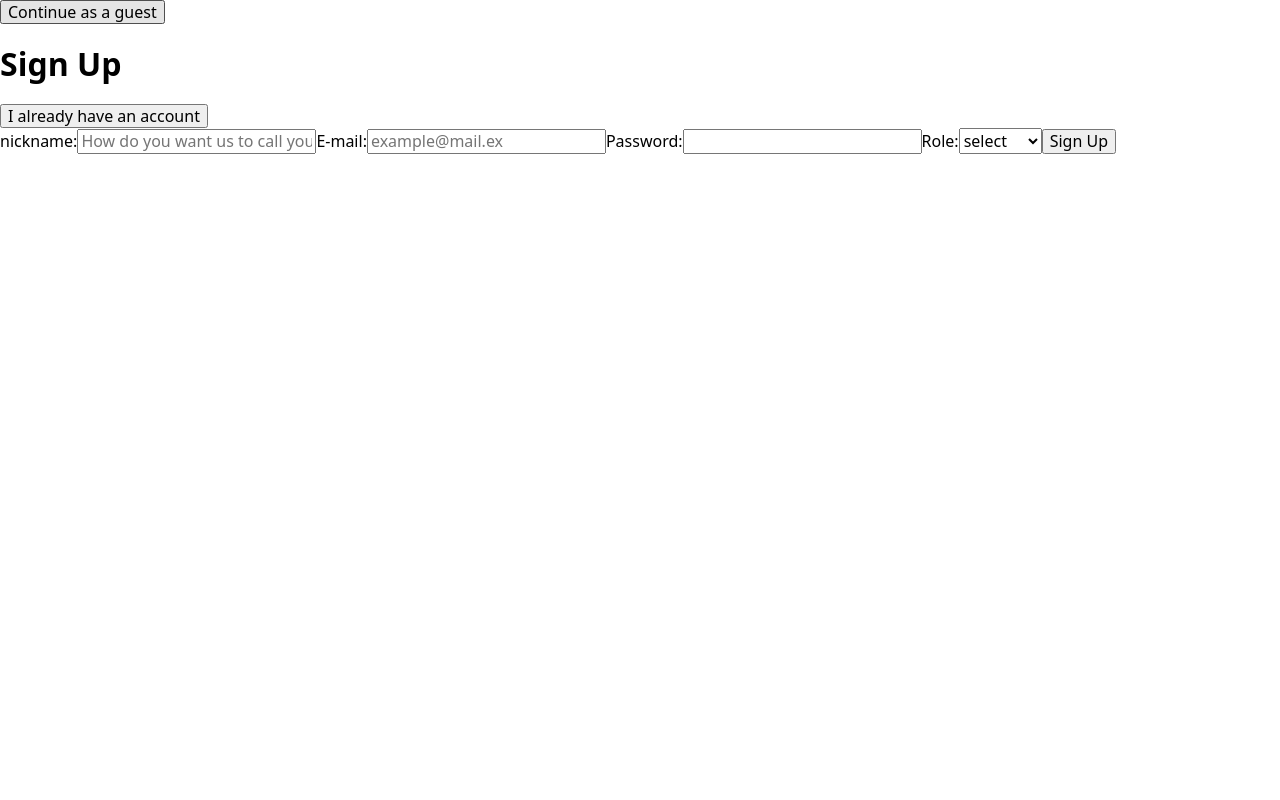
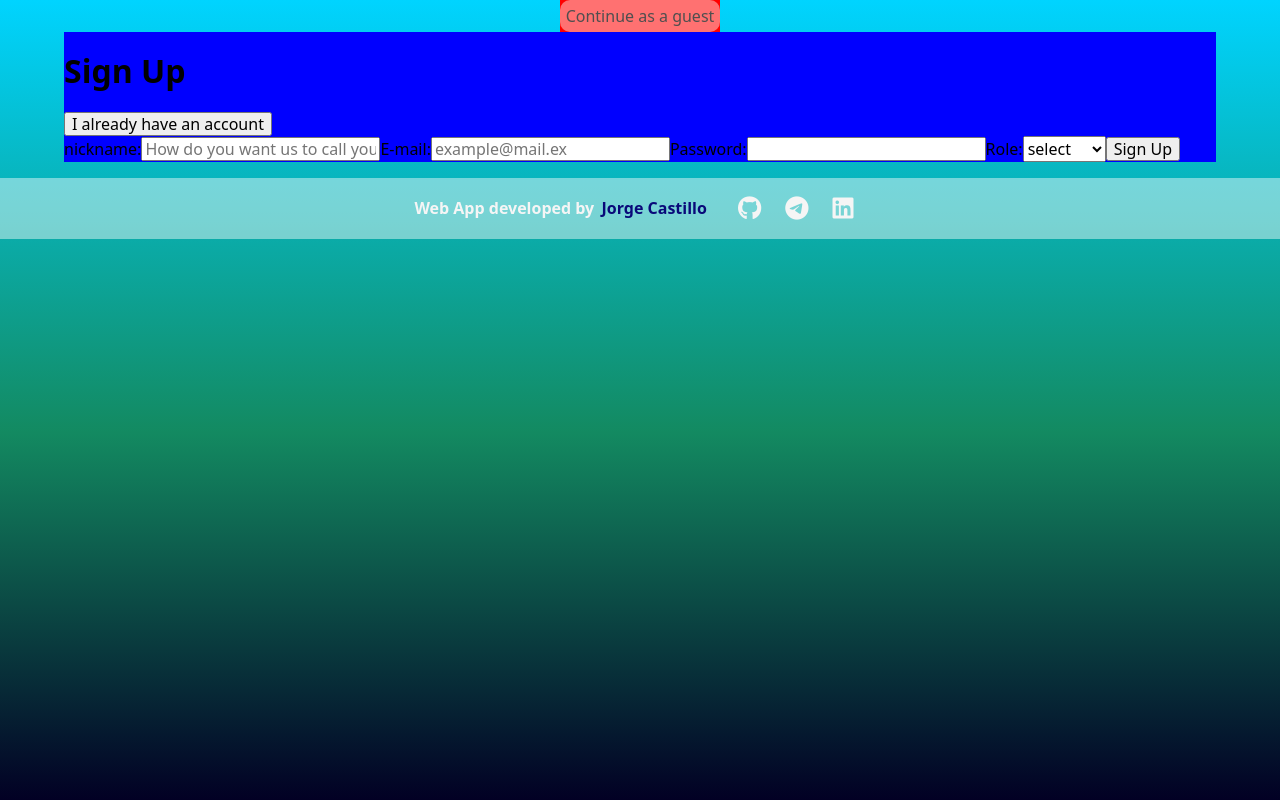
Before and after one commit to alfilister/toDo-List, a React (Vite) app in the folder Client/: page / in a window 1280 px wide. Built offline with nearby package versions, Linux system fonts and the light colour scheme.

Commit message:
Minor changes on landing Stlye

```diff
--- a/Client/src/Components/Tutorial.jsx
+++ b/Client/src/Components/Tutorial.jsx
@@ -1,16 +1,26 @@
-import React from "react";
-import { useNavigate } from "react-router-dom";
-import Loggin from "./Loggin";
+import React from "react"
+import { useNavigate } from "react-router-dom"
+import Loggin from "./Loggin"
+import ButtonMain from "./Buttons & Inputs/ButtonMain"
+import Footer from "../Components/Footer"
 
 function Tutorial() {
-  const navigate = useNavigate();
+  const navigate = useNavigate()
 
   return (
-    <div>
-      <button onClick={() => navigate("home")}>Continue as a guest</button>
-      <Loggin />
+    <div className="tutorial">
+      <div className="btnGuest">
+        <ButtonMain
+          innerText="Continue as a guest"
+          onClick={() => navigate("home")}
+        />
+      </div>
+      <div className="loginSpace">
+        <Loggin />
+      </div>
+      <Footer />
     </div>
-  );
+  )
 }
 
-export default Tutorial;
+export default Tutorial
--- a/Client/src/Styles/components/_navBar.scss
+++ b/Client/src/Styles/components/_navBar.scss
@@ -1,5 +1,6 @@
 .navBar {
   width: 100%;
+  height: fit-content;
   margin: 0 0 1em 0;
 
   display: flex;
--- /dev/null
+++ b/Client/src/Styles/components/_tutorial.scss
@@ -0,0 +1,25 @@
+.tutorial {
+  width: 100vw;
+  height: 100vh;
+
+  display: flex;
+  flex-direction: column;
+  align-items: center;
+  justify-content: flex-start;
+
+  background: linear-gradient(
+    0deg,
+    rgba(2, 0, 36, 1) 0%,
+    rgba(19, 138, 97, 1) 46%,
+    rgba(0, 212, 255, 1) 100%
+  );
+
+  .btnGuest {
+    background-color: red;
+  }
+
+  .loginSpace {
+    width: 90%;
+    background-color: blue;
+  }
+}
--- a/Client/src/_app.scss
+++ b/Client/src/_app.scss
@@ -11,6 +11,7 @@
 // components
 
 @use "./Styles/components/navBar";
+@use "./Styles/components/tutorial";
 @use "./Styles/components/addBar";
 @use "./Styles/components/filter";
 @use "./Styles/components/list";
```
